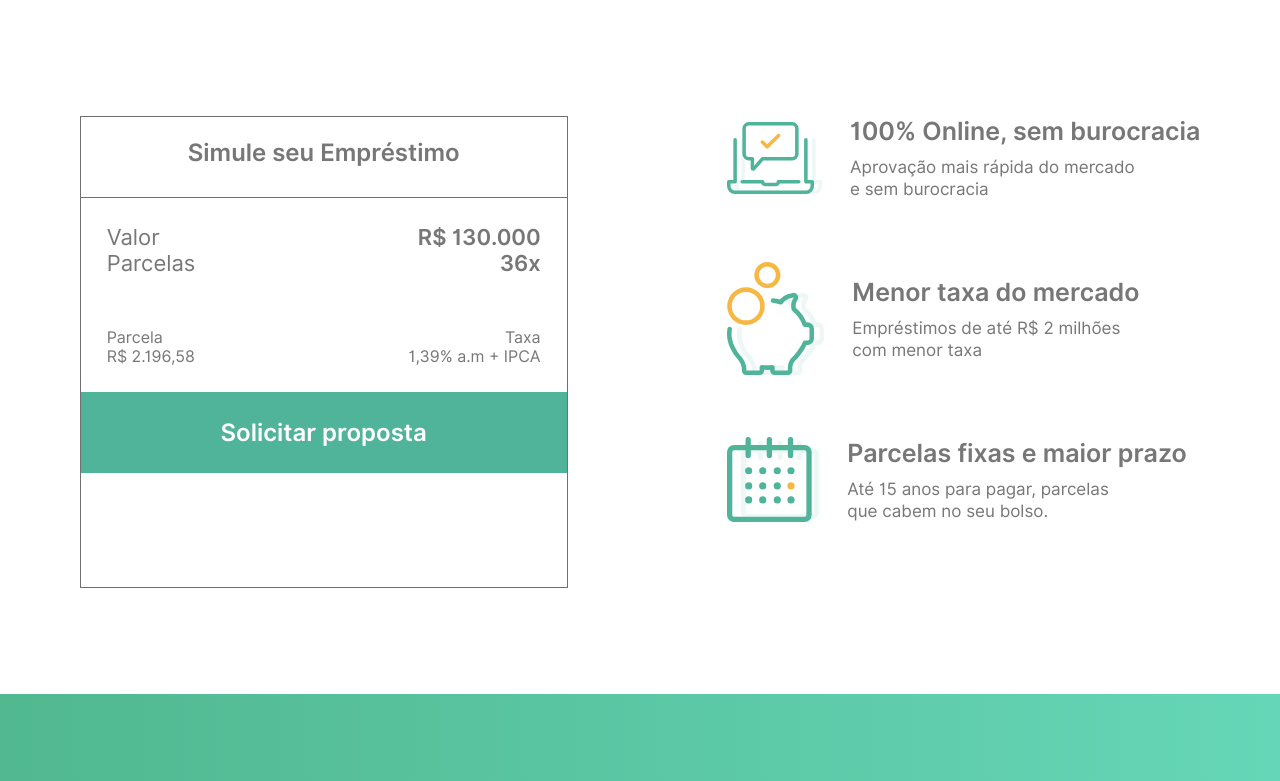
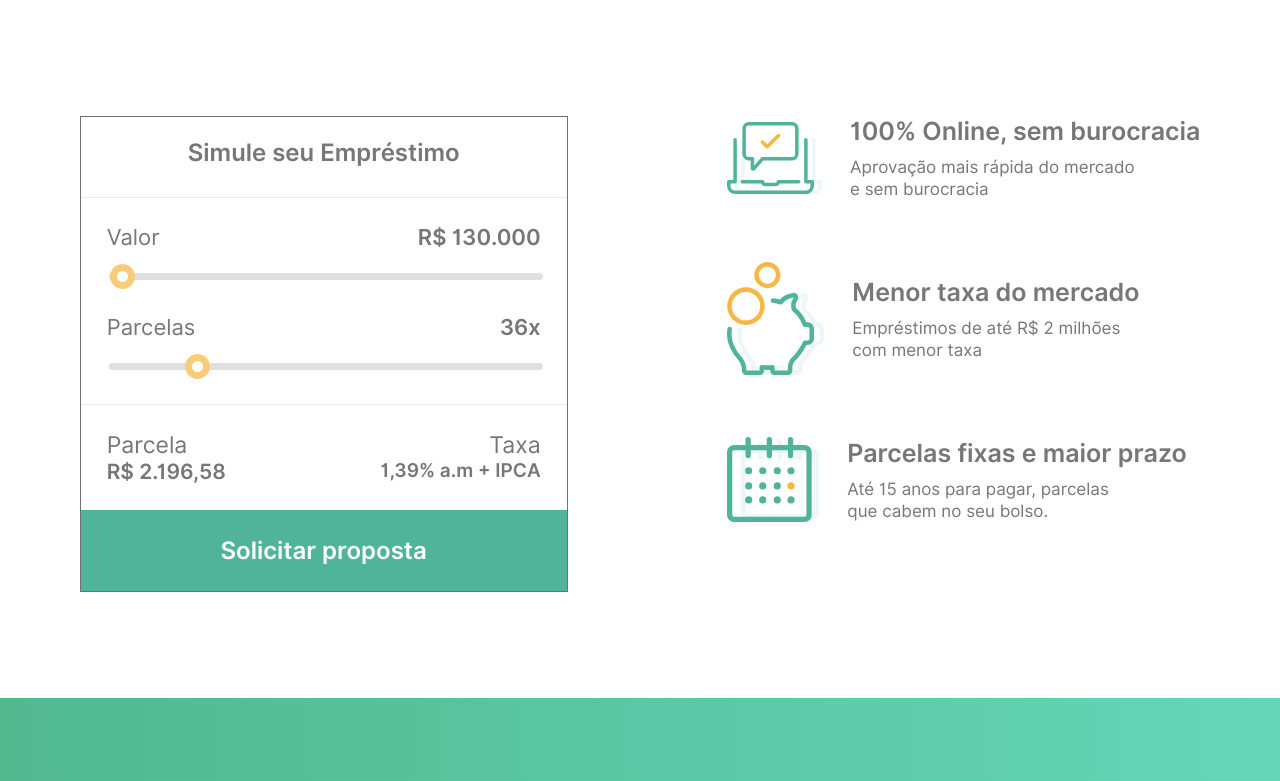
Before and after one commit to jadsonsantos/redesign-sofisa, a website: page index.html in a window 1280 px wide. Shown: the part 999-1780 px from the top of the page. Drawn offline with nearby package versions, Linux system fonts and the light colour scheme; files that its build step writes are made by us from their sources.

Commit message:
Add range sliders

```diff
--- a/index.html
+++ b/index.html
@@ -13,7 +13,11 @@
 			<section class="fullscreen">
 				<header class="header">
 					<div class="container flex">
-						<div><img src="/images/sofisa-logo.png" alt="Logo Sofisa"></div>
+						<div>
+							<a href="/">
+								<img src="/images/sofisa-logo.png" alt="Logo Sofisa">
+							</a>
+						</div>
 						<ul class="main-menu flex">
 							<li><a href="#">investimentos</a></li>
 							<li><a href="#">Empréstimos</a></li>
@@ -44,9 +48,15 @@
 								</div>
 							</div>
 							<div class="social-media">
+								<a href="/" target="_blank">
 									<i class="fab fa-twitter"></i>
+								</a>
+								<a href="/" target="_blank">
 									<i class="fab fa-facebook-f"></i>
+								</a>
+								<a href="/" target="_blank">
 									<i class="fab fa-linkedin-in"></i>
+								</a>
 							</div>
 						</div>
 						<div class="composition-image">
@@ -68,12 +78,22 @@
 							</div>
 							<div class="scale">
 								<div class="calc-amount">
-									<span class="calc-title">Valor</span>
-									<span class="amount">R$ 130.000</span>
+									<div class="calc-container">
+										<span class="calc-title">Valor</span>
+										<span class="amount">R$ 130.000</span>
+									</div>
+									<div class="slide-container">
+										<input type="range" min="100" max="100000" value="500" class="slider" id="myRange">
+									</div>
 								</div>
 								<div class="calc-installments">
-									<span class="calc-title">Parcelas</span>
-									<span class="installments">36x</span>
+									<div class="calc-container">
+										<span class="calc-title">Parcelas</span>
+										<span class="installments">36x</span>
+									</div>
+									<div class="slide-container">
+										<input type="range" min="1" max="60" value="12" class="slider" id="myRange">
+									</div>
 								</div>
 							</div>
 							<div class="calculator">
@@ -218,6 +238,7 @@
 		<!-- </div> -->
 
 		<script src="js/main.js"></script>
+		<script src="https://ajax.googleapis.com/ajax/libs/jquery/3.4.1/jquery.min.js"></script>
 		<script src="https://kit.fontawesome.com/7280a49faa.js" crossorigin="anonymous"></script>
     </body>
 </html>
--- a/scss/base/_vars.scss
+++ b/scss/base/_vars.scss
@@ -8,6 +8,8 @@ $color-5: #F7B743;
 $color-6: #51B89B;
 $color-7: #57C6A7;
 $color-8: #707070;
+$color-9: #EBEBEB;
 
-$font-1: "Inter Regular, sans-serif";
-$font-2: "Inter Medium, sans-serif";
+$font-1: "Inter Regular", sans-serif;
+$font-2: "Inter Medium", sans-serif;
+$font-3: "Inter SemiBold", sans-serif;
--- a/scss/components/_advance.scss
+++ b/scss/components/_advance.scss
@@ -31,12 +31,11 @@
 
             .advance-calculator {
                 width: 488px;
-                height: 472px;
                 border: 1px solid  $color-8;
 
                 .presentation {
                     padding: 21px 0 30px;
-                    border-bottom: 1px solid $color-8;
+                    border-bottom: 1px solid $color-9;
 
                     h3 {
                         font: 24px "Inter SemiBold";
@@ -45,15 +44,22 @@
                 }
 
                 .scale {
-                    padding: 26px;
+                    padding: 26px 26px 30px;
+                    border-bottom: 1px solid $color-9;
+
+                    .calc-amount {
+                        padding-bottom: 30px;
+                    }
 
                     .calc-title {
                         font: 22px "Inter Regular";
+                        line-height: 26px;
                     }
 
-                    .calc-amount, .calc-installments {
+                    .calc-container {
                         display: flex;
                         justify-content: space-between;
+                        padding-bottom: 15px;
                     }
 
                     .amount, .installments {
@@ -61,6 +67,41 @@
                     }
                 }
 
+                .slide-container {
+                    width: 100%;
+
+                    .slider {
+                        -webkit-appearance: none;
+                        width: 100%;
+                        height: 7px;
+                        border-radius: 5px;
+                        background: #d3d3d3;
+                        outline: none;
+                        opacity: 0.7;
+                        -webkit-transition: .2s;
+                        transition: opacity .2s;
+                    }
+
+                    .slider::-webkit-slider-thumb {
+                        -webkit-appearance: none;
+                        appearance: none;
+                        width: 25px;
+                        height: 25px;
+                        border-radius: 50%;
+                        background: $white;
+                        border: 7px solid $color-5;
+                        cursor: pointer;
+                    }
+
+                    .slider::-moz-range-thumb {
+                        width: 25px;
+                        height: 25px;
+                        border-radius: 50%;
+                        background: $white;
+                        border: 7px solid $color-5;
+                        cursor: pointer;
+                    }
+                }
 
                 .calculator {
                     padding: 26px;
@@ -72,8 +113,26 @@
                         flex-direction: column;
                     }
 
+                    .total-installment {
+
+                        span:last-child {
+                            font: 21px $font-3;
+                            line-height: 25px;
+                        }
+                    }
+
                     .rate {
                         text-align: right;
+
+                        span:last-child {
+                            font: 19px $font-3;
+                            line-height: 23px;
+                        }
+                    }
+
+                    .result-title {
+                        font-size: 23px;
+                        line-height: 28px;
                     }
                 }
 
```
